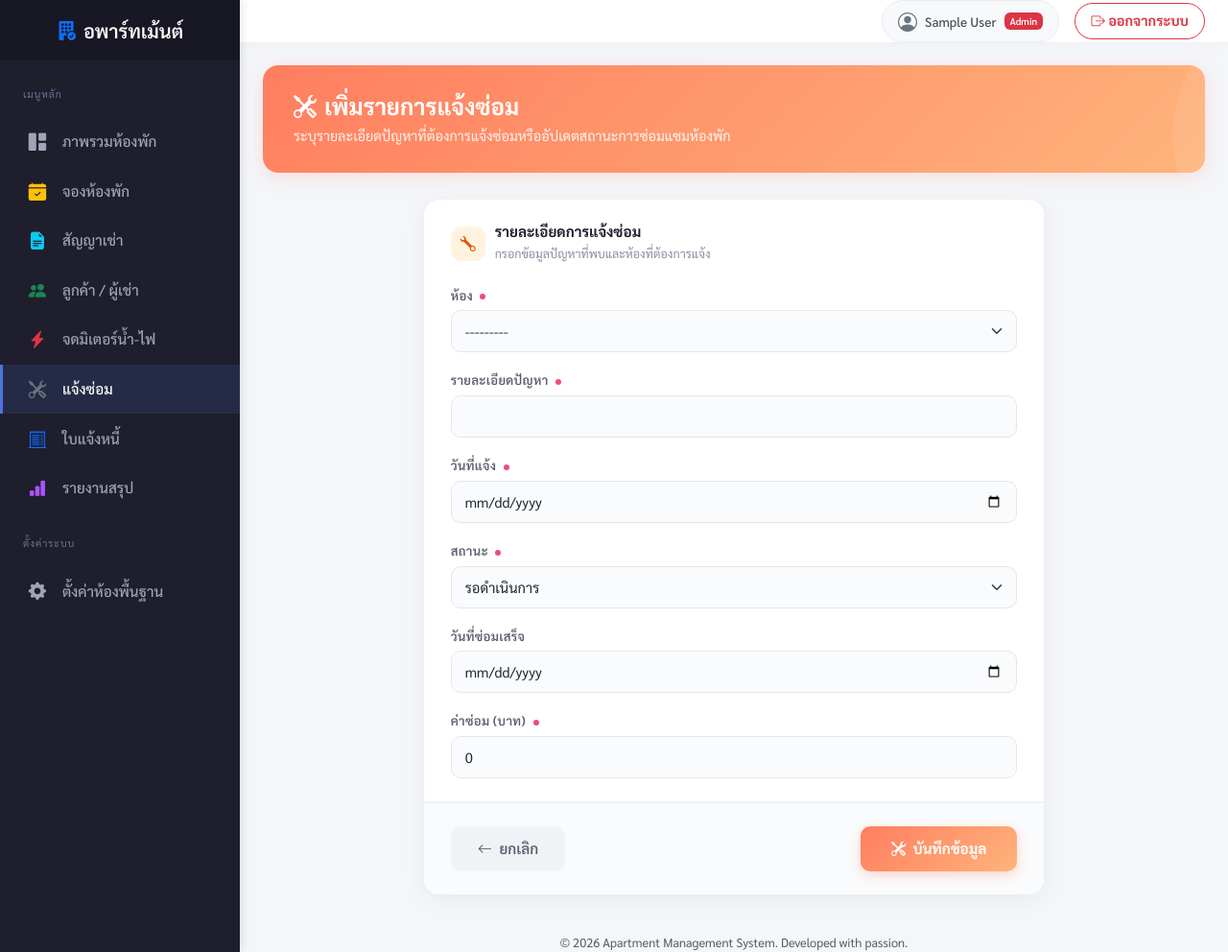
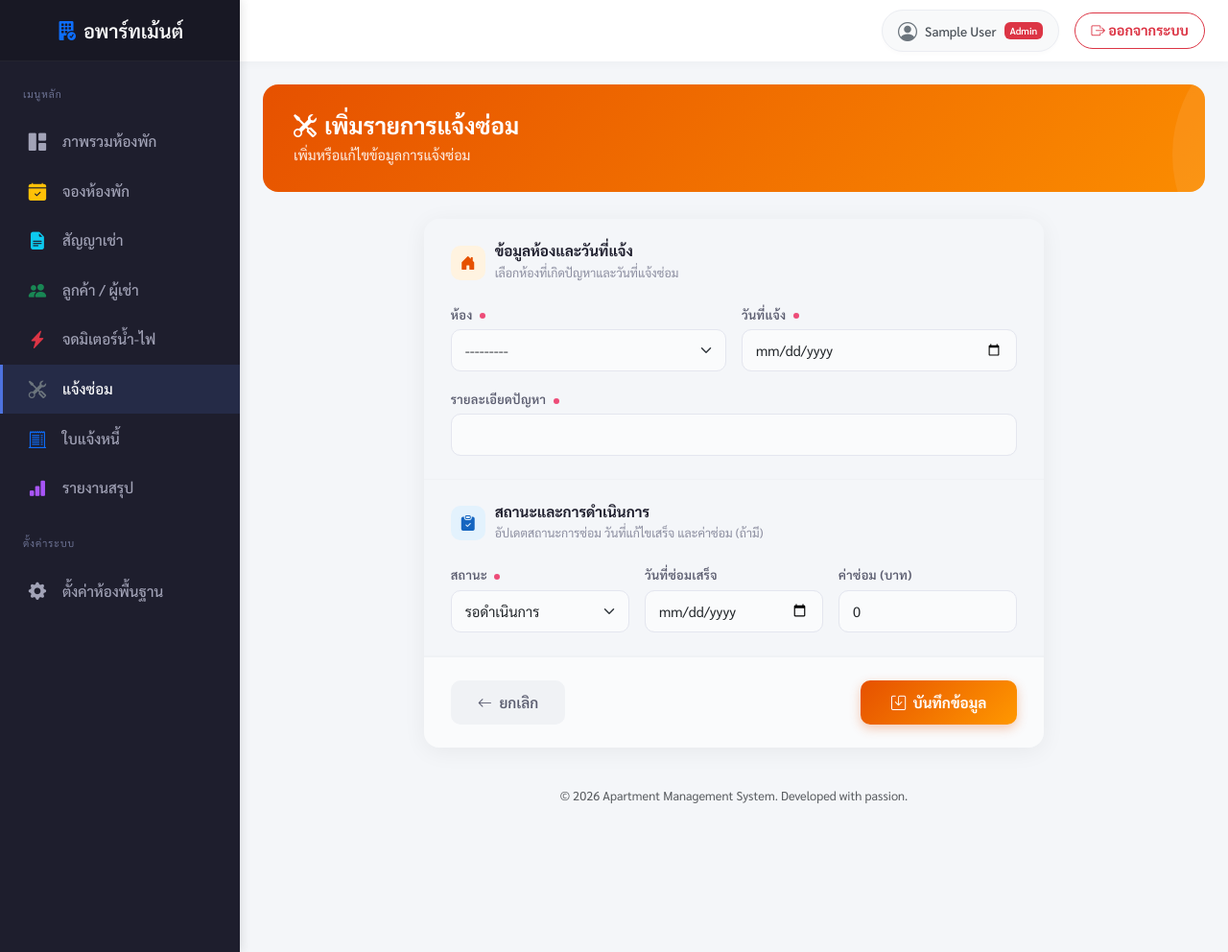
Before and after one commit to Mightycgm/ICT22667-Project, a Django app: page /maintenance/add/ in a window 1280 px wide. Shown: the whole page at 96% size. Run offline with Django 5.2, Linux system fonts and the light colour scheme; the visitor is signed in with stand-in values (Sample User, id 1); data that the repository does not hold is empty.

Commit message:
เเก้Uiหน้าฟอร์เพิ่มรายการแจ้งซ่อม

```diff
--- a/Apartment Management Project/apartment_project/apartment/templates/apartment/maintenance/form.html
+++ b/Apartment Management Project/apartment_project/apartment/templates/apartment/maintenance/form.html
@@ -3,14 +3,13 @@
 
 <style>
     .maintenance-form-hero {
-        background: linear-gradient(135deg, #ff7e5f 0%, #feb47b 100%);
+        background: linear-gradient(135deg, #e65100 0%, #fb8c00 100%);
         border-radius: 16px;
         padding: 28px 32px;
         margin-bottom: 28px;
         position: relative;
         overflow: hidden;
         color: #fff;
-        box-shadow: 0 4px 20px rgba(255, 126, 95, 0.2);
     }
     .maintenance-form-hero::before {
         content: '';
@@ -40,7 +39,6 @@
         border-radius: 16px;
         box-shadow: 0 4px 24px rgba(0,0,0,0.06);
         overflow: hidden;
-        background: #fff;
     }
     .form-section {
         padding: 24px 28px;
@@ -78,7 +76,7 @@
     }
 
     .form-floating-custom .form-label {
-        font-size: 0.82rem;
+        font-size: 0.8rem;
         font-weight: 600;
         color: #5a5c6f;
         margin-bottom: 6px;
@@ -86,8 +84,7 @@
     }
     .form-floating-custom .form-control,
     .form-floating-custom .form-select,
-    .form-floating-custom select,
-    .form-floating-custom textarea {
+    .form-floating-custom select {
         border-radius: 10px;
         border: 1.5px solid #e4e6ef;
         padding: 10px 14px;
@@ -95,13 +92,13 @@
         transition: all 0.2s ease;
         background-color: #fafbfc;
         width: 100%;
+        height: auto;
     }
     .form-floating-custom .form-control:focus,
     .form-floating-custom .form-select:focus,
-    .form-floating-custom select:focus,
-    .form-floating-custom textarea:focus {
-        border-color: #ff7e5f;
-        box-shadow: 0 0 0 3px rgba(255, 126, 95, 0.12);
+    .form-floating-custom select:focus {
+        border-color: #fb8c00;
+        box-shadow: 0 0 0 3px rgba(251, 140, 0, 0.12);
         background-color: #fff;
         outline: none;
     }
@@ -116,8 +113,8 @@
         vertical-align: middle;
     }
 
-    .btn-submit {
-        background: linear-gradient(135deg, #ff7e5f 0%, #feb47b 100%);
+    .btn-save {
+        background: linear-gradient(135deg, #e65100 0%, #ff9800 100%);
         border: none;
         color: #fff;
         font-weight: 700;
@@ -125,11 +122,11 @@
         border-radius: 10px;
         font-size: 0.95rem;
         transition: all 0.2s ease;
-        box-shadow: 0 4px 12px rgba(255, 126, 95, 0.3);
+        box-shadow: 0 4px 12px rgba(230, 81, 0, 0.3);
     }
-    .btn-submit:hover {
+    .btn-save:hover {
         transform: translateY(-2px);
-        box-shadow: 0 6px 20px rgba(255, 126, 95, 0.4);
+        box-shadow: 0 6px 20px rgba(230, 81, 0, 0.4);
         color: #fff;
     }
     .btn-cancel {
@@ -151,7 +148,7 @@
 <!-- Hero -->
 <div class="maintenance-form-hero">
     <h4><i class="bi bi-tools me-2"></i>{{ title }}</h4>
-    <p>ระบุรายละเอียดปัญหาที่ต้องการแจ้งซ่อมหรืออัปเดตสถานะการซ่อมแซมห้องพัก</p>
+    <p>เพิ่มหรือแก้ไขข้อมูลการแจ้งซ่อม</p>
 </div>
 
 <div class="row justify-content-center">
@@ -161,36 +158,69 @@
     {% csrf_token %}
 
     <div class="form-card">
+
+        <!-- Section 1: ข้อมูลการแจ้งซ่อม -->
         <div class="form-section">
             <div class="section-title">
                 <div class="section-icon" style="background:#fff3e0; color:#e65100;">
-                    <i class="bi bi-wrench"></i>
+                    <i class="bi bi-house-door-fill"></i>
                 </div>
                 <div>
-                    <h6>รายละเอียดการแจ้งซ่อม</h6>
-                    <small>กรอกข้อมูลปัญหาที่พบและห้องที่ต้องการแจ้ง</small>
+                    <h6>ข้อมูลห้องและวันที่แจ้ง</h6>
+                    <small>เลือกห้องที่เกิดปัญหาและวันที่แจ้งซ่อม</small>
                 </div>
             </div>
 
             <div class="row g-3">
-                {% for field in form %}
+                <div class="col-md-6 form-floating-custom">
+                    <label class="form-label">ห้อง <span class="required-dot"></span></label>
+                    {{ form.Room_ID }}
+                </div>
+                <div class="col-md-6 form-floating-custom">
+                    <label class="form-label">วันที่แจ้ง <span class="required-dot"></span></label>
+                    {{ form.Report_Date }}
+                </div>
                 <div class="col-12 form-floating-custom">
-                    <label class="form-label">{{ field.label }} {% if field.field.required %}<span class="required-dot"></span>{% endif %}</label>
-                    {{ field }}
-                    {% if field.errors %}
-                        <div class="text-danger small mt-1"><i class="bi bi-exclamation-circle"></i> {{ field.errors.0 }}</div>
-                    {% endif %}
+                    <label class="form-label">รายละเอียดปัญหา <span class="required-dot"></span></label>
+                    {{ form.Problem_Detail }}
                 </div>
-                {% endfor %}
             </div>
         </div>
 
-        <!-- Error Alert -->
+        <!-- Section 2: สถานะการซ่อมแซม -->
+        <div class="form-section">
+            <div class="section-title">
+                <div class="section-icon" style="background:#e3f2fd; color:#1565c0;">
+                    <i class="bi bi-clipboard-check-fill"></i>
+                </div>
+                <div>
+                    <h6>สถานะและการดำเนินการ</h6>
+                    <small>อัปเดตสถานะการซ่อม วันที่แก้ไขเสร็จ และค่าซ่อม (ถ้ามี)</small>
+                </div>
+            </div>
+
+            <div class="row g-3">
+                <div class="col-md-4 form-floating-custom">
+                    <label class="form-label">สถานะ <span class="required-dot"></span></label>
+                    {{ form.Status }}
+                </div>
+                <div class="col-md-4 form-floating-custom">
+                    <label class="form-label">วันที่ซ่อมเสร็จ</label>
+                    {{ form.Resolved_Date }}
+                </div>
+                <div class="col-md-4 form-floating-custom">
+                    <label class="form-label">ค่าซ่อม (บาท)</label>
+                    {{ form.Repair_Cost }}
+                </div>
+            </div>
+        </div>
+
+        <!-- Error -->
         {% if form.errors %}
         <div class="form-section" style="padding-top:0;">
-            <div class="alert alert-danger d-flex align-items-center mb-0" style="border-radius:10px; border:none; background:#fff5f5; color:#c62828;">
+            <div class="alert alert-danger d-flex align-items-center" style="border-radius:10px; border:none; background:#fff5f5; color:#c62828;">
                 <i class="bi bi-exclamation-triangle-fill me-2"></i>
-                <span>กรุณาตรวจสอบข้อมูลให้ครบถ้วน ข้อมูลบางส่วนไม่ถูกต้อง</span>
+                <span>กรุณาตรวจสอบข้อมูลให้ครบถ้วน</span>
             </div>
         </div>
         {% endif %}
@@ -201,31 +231,15 @@
                 <a href="{% url 'maintenance_list' %}" class="btn btn-cancel">
                     <i class="bi bi-arrow-left me-1"></i> ยกเลิก
                 </a>
-                <button type="submit" class="btn btn-submit">
-                    <i class="bi bi-tools me-1"></i> บันทึกข้อมูล
+                <button type="submit" class="btn btn-save">
+                    <i class="bi bi-save me-1"></i> บันทึกข้อมูล
                 </button>
             </div>
         </div>
-    </div><!-- end form-card -->
+
+    </div>
 </form>
 
-</div><!-- end col -->
-</div><!-- end row -->
-
-<script>
-    // เพิ่ม class 'form-control' ให้กับช่องกรอกข้อมูลอัตโนมัติเผื่อไว้
-    document.addEventListener("DOMContentLoaded", function() {
-        const inputs = document.querySelectorAll('.form-floating-custom input, .form-floating-custom select, .form-floating-custom textarea');
-        inputs.forEach(input => {
-            if(!input.classList.contains('form-control') && !input.classList.contains('form-select')) {
-                if(input.tagName === 'SELECT') {
-                    input.classList.add('form-select');
-                } else {
-                    input.classList.add('form-control');
-                }
-            }
-        });
-    });
-</script>
-
+</div>
+</div>
 {% endblock %}
```
